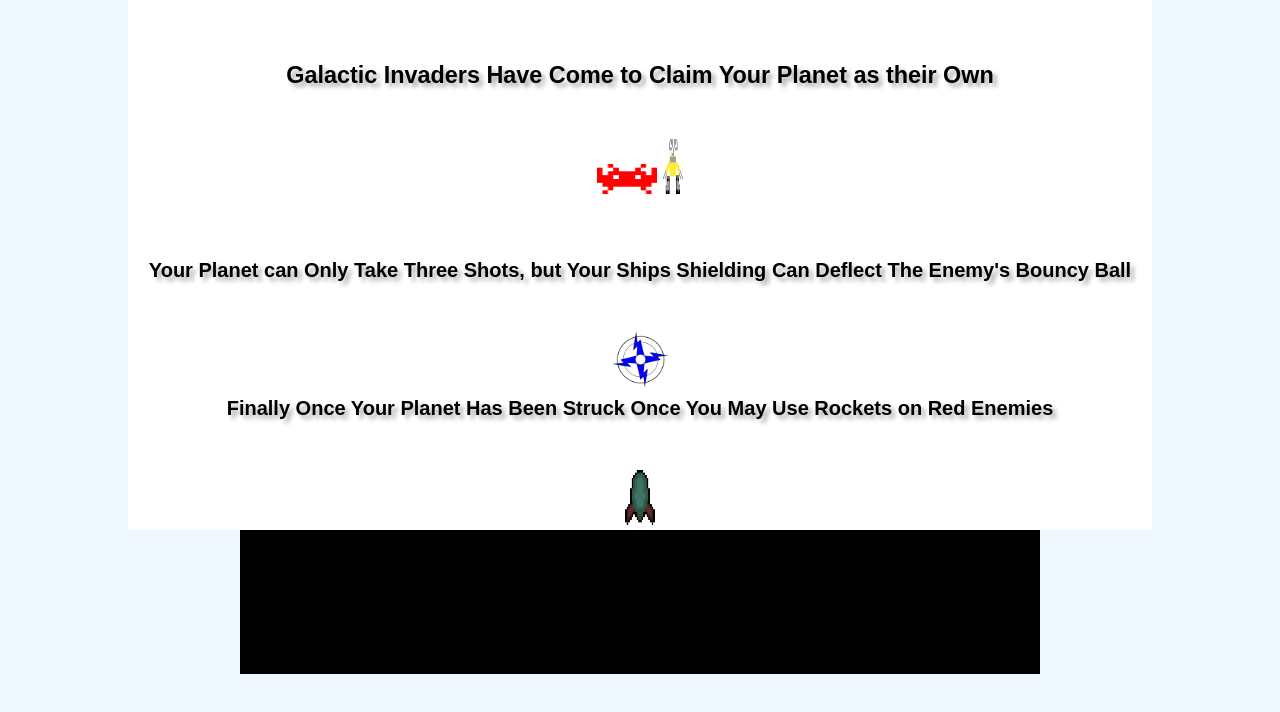
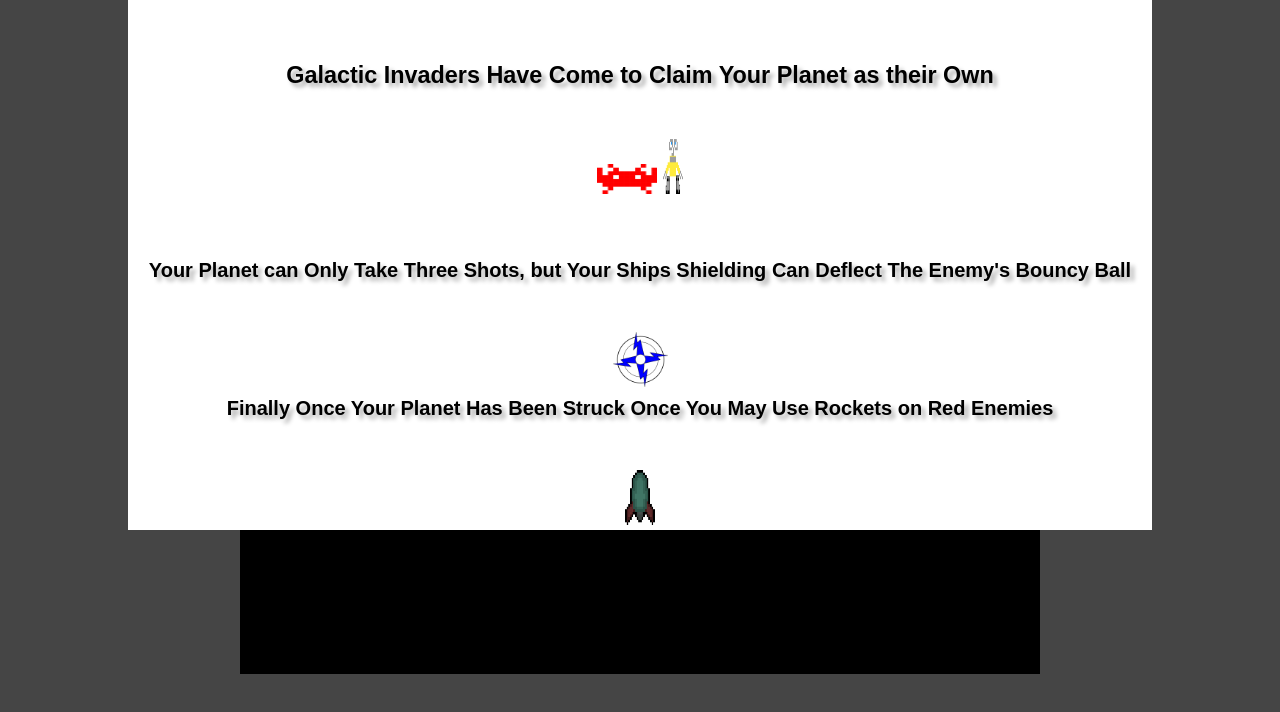
Before and after one commit to Roberthubbs/bouncyBall, a website built with webpack: page index.html in a window 1280 px wide. Shown: the part 308-1020 px from the top of the page. Built offline with nearby package versions, Linux system fonts and the light colour scheme; files whose address does not match are found by name.

Commit message:
modalstyle

```diff
--- a/index.html
+++ b/index.html
@@ -23,7 +23,7 @@
 
     <script src="dist/bundle.js"></script>
 </head>
-<body style="background-color: aliceblue; justify-content: center; ">
+<body id="body"style="background-color: rgba(8, 8, 8, 0.75); justify-content: center; ">
     <h2 class="title" style="text-align: center; font-family: Arial, Helvetica, sans-serif">Click The Canvas to save your planet</h2>
 
 
--- a/index.js
+++ b/index.js
@@ -24,8 +24,10 @@ spaceInvader.src = 'public/spaceInvader.png';
 document.addEventListener('DOMContentLoaded', () => {
     const modal = document.getElementById("modal");
     const btn = document.getElementById("myBtn");
+    const body = document.getElementById("body")
     btn.onclick = function () {
         modal.style.display = "none";
+        document.body.style.backgroundColor = "lightblue";
     }
     const canvas = document.getElementById("myCanvas");
 
```
Also changed, not shown: dist/bundle.js.
